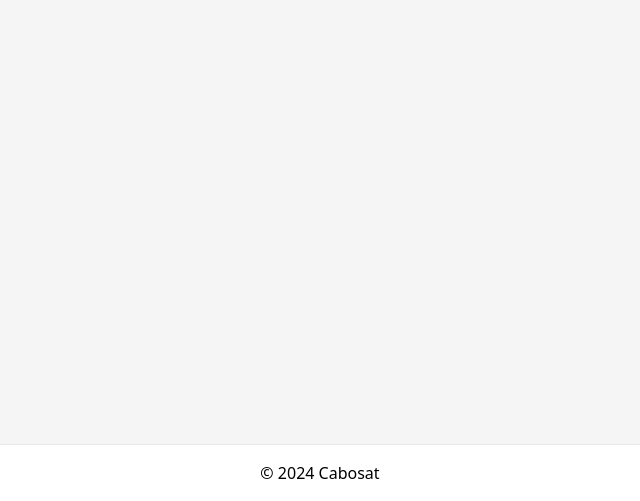
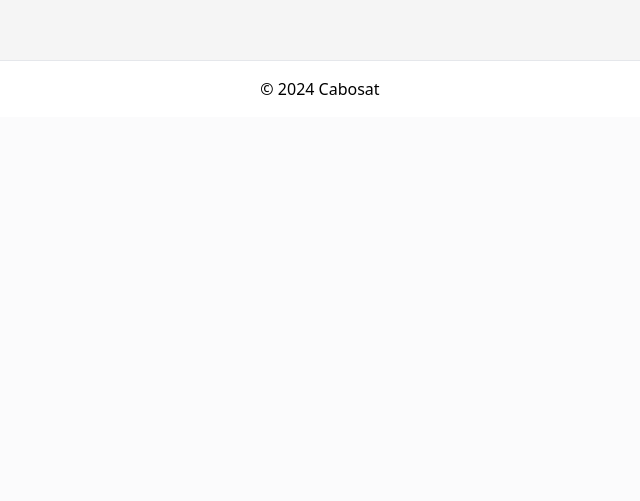
Before and after one commit to MarcusSant0s/Front-End, a React (Vite) app: page /Login in a window 1280 px wide. Shown: the part 1108-1609 px from the top of the page, without its empty margins (320-960 px from the left). After the commit the page ends 1225 px from the top, so only its background shows below. Built offline with nearby package versions, Linux system fonts and the light colour scheme; the HTML template or start-up script is replaced by a standard one; a web font is replaced by a local one.

Commit message:
UPGRADE Footer

```diff
--- a/src/components/Footer/Footer.jsx
+++ b/src/components/Footer/Footer.jsx
@@ -2,7 +2,7 @@ import React from 'react'
 
 export const Footer = () => {
   return (
-    <footer className="bg-white mt-96 p-4 text-center border-t">
+    <footer className="bg-white  p-4 text-center border-t">
         <p>© 2024 Cabosat</p>
     </footer>
   )
```
